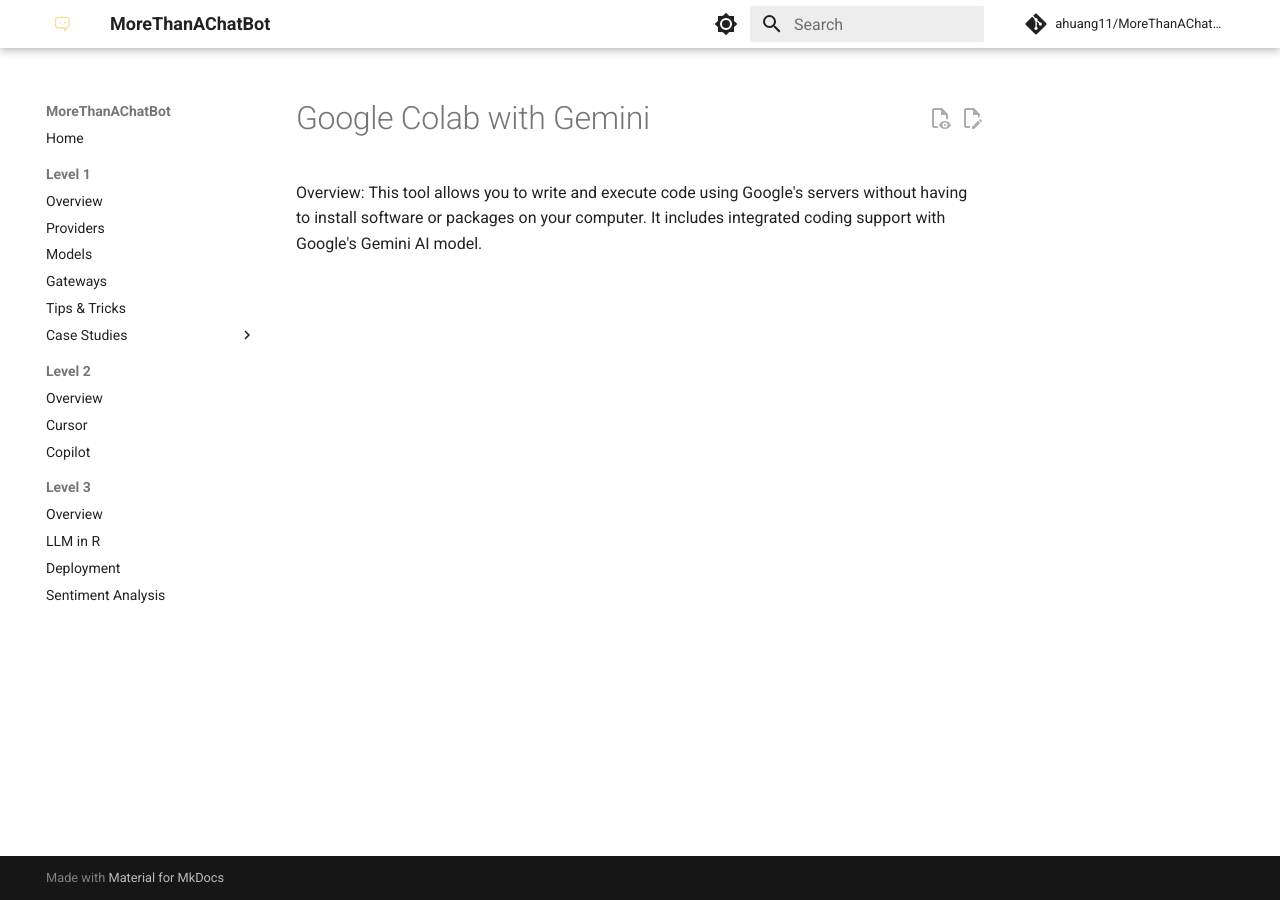
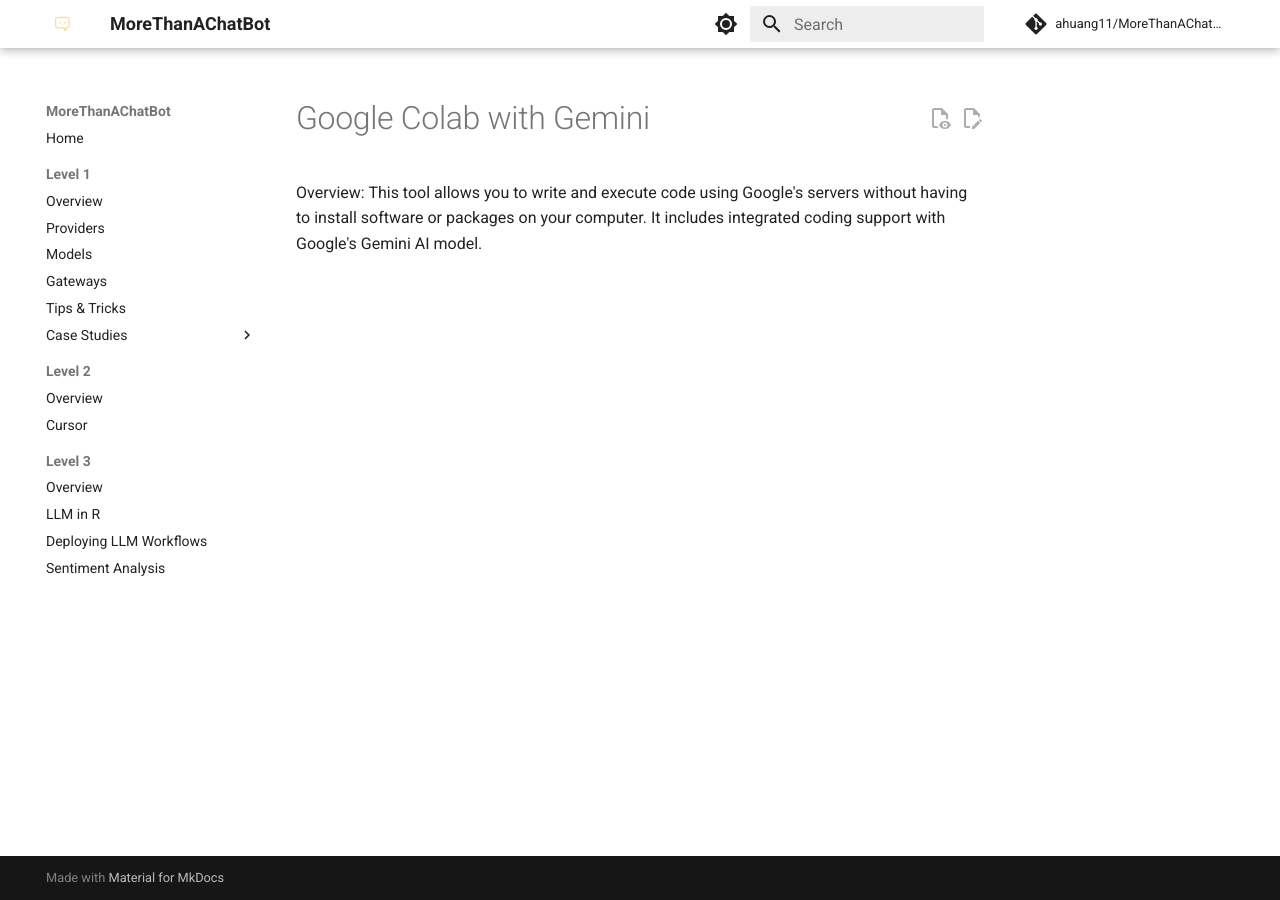
Before and after one commit to ahuang11/MoreThanAChatBot, an MkDocs documentation site: the page built from docs/level1/colab.md, in a window 1280 px wide. Built offline with MkDocs 1.6.1 and Material for MkDocs 9.7.7, drawn with Linux system fonts in a browser that asks for light colours; comment, search, counter and statistics services are not loaded.

Commit message:
Update mkdocs.yml

```diff
--- a/mkdocs.yml
+++ b/mkdocs.yml
@@ -88,9 +88,8 @@
     - Level 2:
         - Overview: level2/overview
         - Cursor: level2/cursor
-        - Copilot: level2/copilot
     - Level 3:
         - Overview: level3/overview
         - LLM in R: level3/R_example
-        - Deployment: level3/marvin_ai
+        - Deploying LLM Workflows: level3/marvin_ai
         - Sentiment Analysis: level3/Sentiment_Analysis
```
